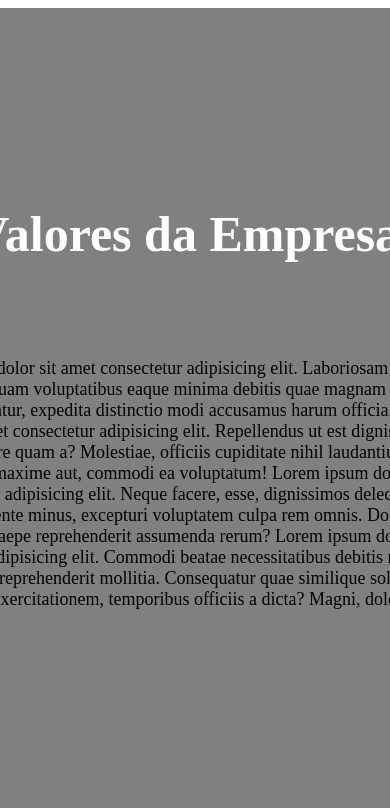
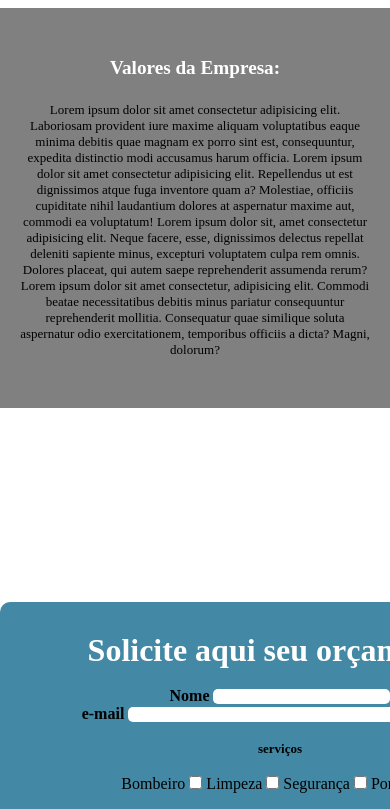
Before and after one commit to andrealonsobr/Demontie_solucoes, a plain HTML site: page index.html in a window 390 px wide. Shown: the part 1159-1968 px from the top of the page. Drawn offline with Linux system fonts and the light colour scheme.

Commit message:
Update index.html

```diff
--- a/index.html
+++ b/index.html
@@ -10,7 +10,7 @@
 
 
         body { overflow-x: hidden; }
-        header{ background-color: rgb(24, 54, 66);height: 10vw;display: flex;justify-content: space-between;align-items: center;}
+        header{ background-color: rgb(24, 54, 66);height: 10vw;display: flex;justify-content: space-between;align-items: center;width: 100vw}
 
         div#contato{;width: 500px; height: 8vw;display: flex;justify-content: space-around; align-items: center;margin-right: 20px;flex-direction: column;}
 
@@ -21,12 +21,12 @@
 
 
         div.dois_cinza{height: 600px;background-color: rgb(145, 113, 98);display: flex;justify-content: center;align-items: center;}
-        div.dentro2{width: 600px;height:500px ;background-color: none;margin: 2vw;display: flex;flex-direction: column;align-items: center;justify-content: space-around;padding: 30px;}
+        div.dentro2{width: 45vw;height:500px ;background-color: none;margin: 2vw;display: flex;flex-direction: column;align-items: center;justify-content: space-around;padding: 30px;}
         div#img1{background-image: url(img/iStock-977073002-scaled.webp);background-size: contain;background-repeat: no-repeat;background-position: center;}
         div#img2{background-image: url(img/pexels-photo-3183150.jpeg);background-size: contain;background-repeat: no-repeat;background-position: center;}
 
 
-        nav{display: flex;justify-content: center;background-color: rgb(18, 40, 49)}
+        nav{display: flex;justify-content: center;width: 100vw;background-color: rgb(18, 40, 49)}
         nav>a{margin-left: 30px;padding: 5px;text-decoration: none;color: white;font-size: 1.1em;border-radius: 6px;}
         nav>a:hover{text-decoration: underline;font-weight: bolder;background-color: rgb(167, 69, 0);transition: 0.5s;}
 
@@ -132,18 +132,23 @@ main{justify-content: center;}
 
 @media(max-width:900px){
 
-    div.dois{height: 800px;background-color: white;display: flex;justify-content: center;align-items: center;flex-direction: column;}
-        div.dentro2{width: 600px;margin: 2vw;text-align: center;align-items: center;}
+    div.dois{height: 800px;background-color: white;display: flex;justify-content: center;align-items: center;flex-direction: column;width: 100vw;}
+        div.dentro2{width: 90vw;margin: 2vw;text-align: center;align-items: center;}
         div#img1{background-image: url(img/iStock-977073002-scaled.webp);background-size: contain;background-repeat: no-repeat;background-position: center;}
         div#img2{display: none;background-image: url(img/pexels-photo-3183150.jpeg);background-size: contain;background-repeat: no-repeat;background-position: center;}
 
 
 
-        div.dois_cinza{height: 800px;background-color: gray;display: flex;justify-content: center;align-items: center;flex-direction: column;}
+        div.dois_cinza{height: 400px;background-color: gray;display: flex;justify-content: center;align-items: center;flex-direction: column;}
 
 
 
 
+}
+@media(max-width:700px){
+    h1{font-size: larger;}
+    h2{font-size: small;}
+    p{font-size: small;}
 }
     </style>
 
```
